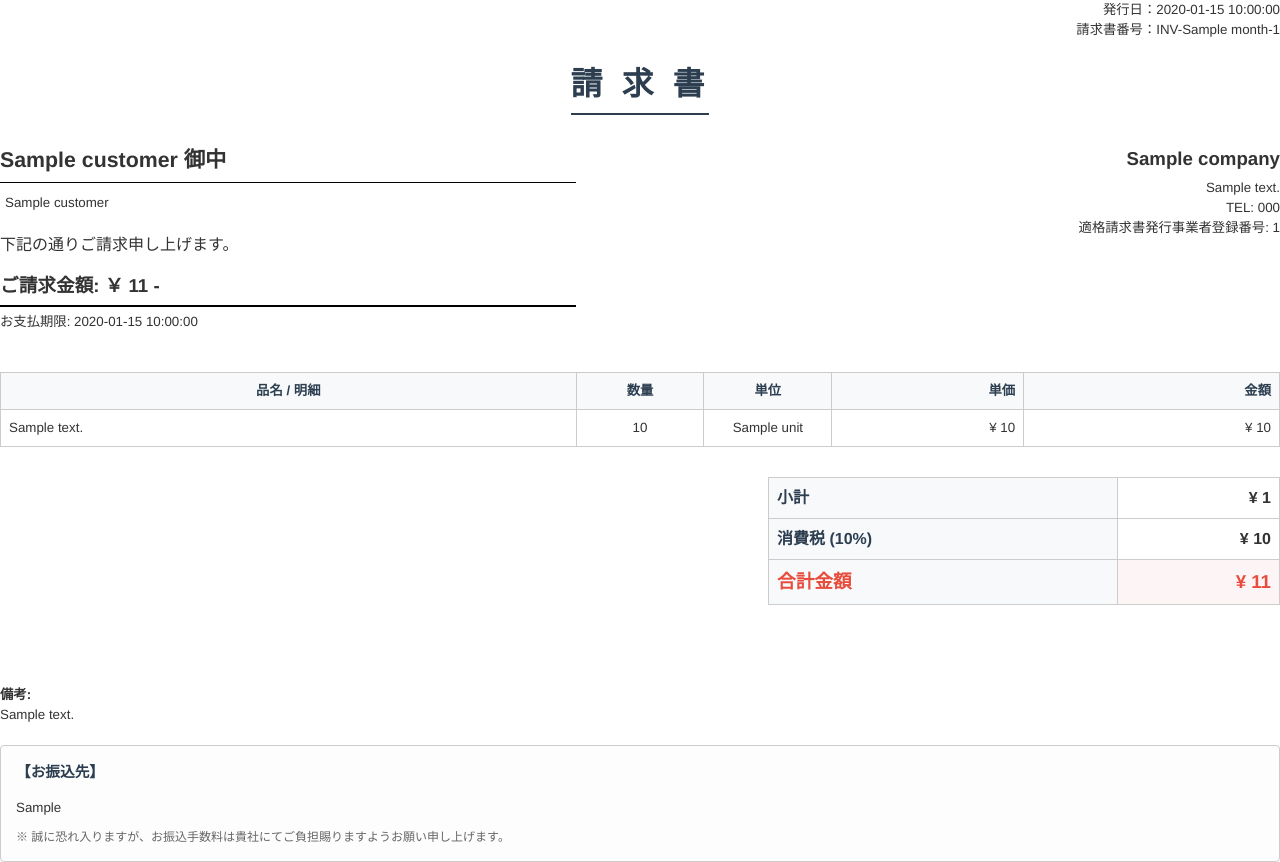
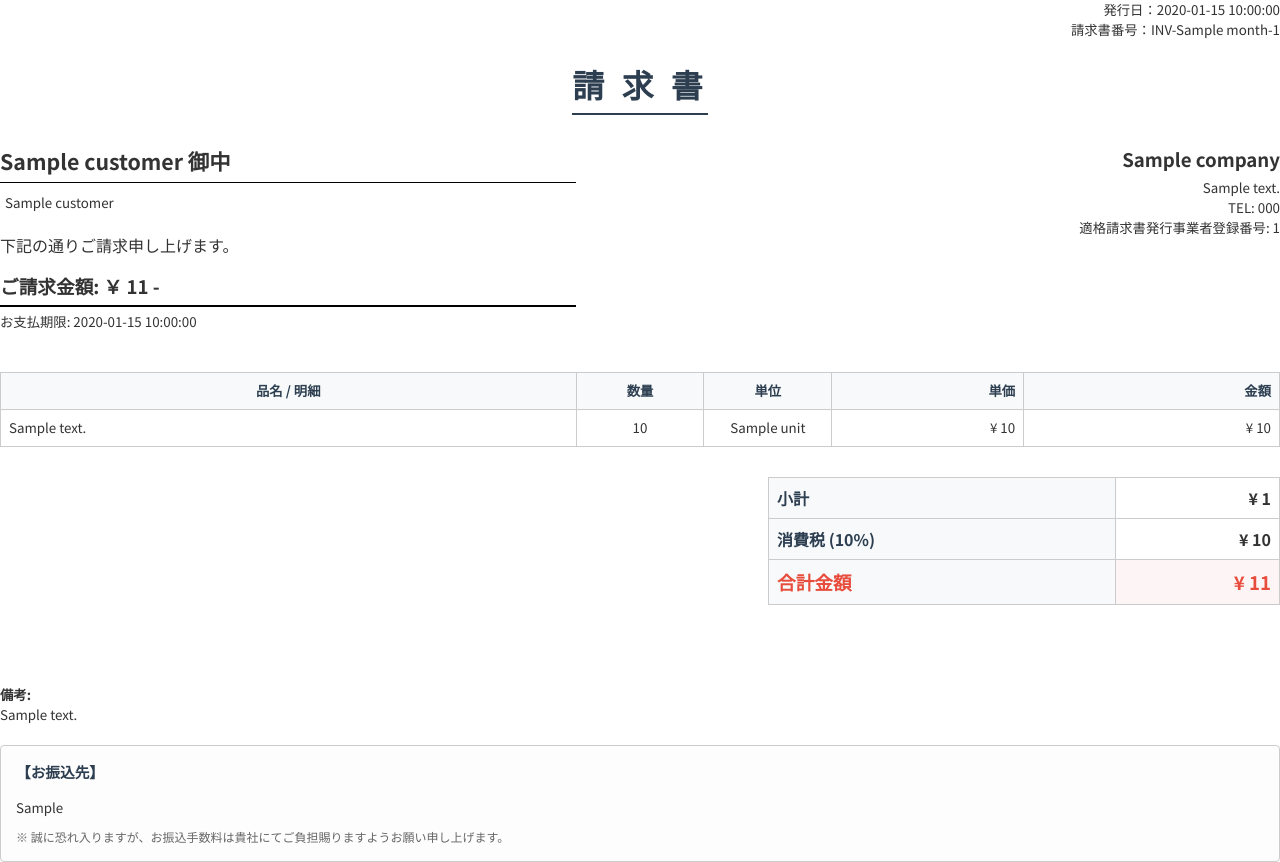
Before and after one commit to spitarmy/volume-tool-ryubee, a Python web app: template ryubee-backend/app/templates/invoice.html in a window 1280 px wide. Run offline with Jinja, Linux system fonts and the light colour scheme; the template is opened without the code that fills it: most values are stand-ins (such as "Sample title", 1, 10 or a date in 2020).

Commit message:
fix: add Japanese fonts for WeasyPrint PDF rendering
- Add Google Fonts (Noto Sans JP) @import to invoice template
- Install fonts-noto-cjk system package on Render build
- Fixes mojibake/squares in generated PDF invoices

```diff
--- a/render.yaml
+++ b/render.yaml
@@ -5,7 +5,7 @@ services:
     env: python
     region: singapore
     rootDir: ryubee-backend
-    buildCommand: "pip install -r requirements.txt"
+    buildCommand: "apt-get update && apt-get install -y fonts-noto-cjk && pip install -r requirements.txt"
     startCommand: "uvicorn app.main:app --host 0.0.0.0 --port 10000"
     envVars:
       - key: DATABASE_URL
--- a/ryubee-backend/app/templates/invoice.html
+++ b/ryubee-backend/app/templates/invoice.html
@@ -5,20 +5,22 @@
     <meta charset="UTF-8">
     <title>請求書</title>
     <style>
+        @import url('https://fonts.googleapis.com/css2?family=Noto+Sans+JP:wght@400;700&display=swap');
+
         @page {
             size: A4;
             margin: 20mm;
 
             @bottom-center {
                 content: counter(page) "/" counter(pages);
-                font-family: sans-serif;
+                font-family: 'Noto Sans JP', sans-serif;
                 font-size: 10pt;
                 color: #555;
             }
         }
 
         body {
-            font-family: "Helvetica Neue", "Hiragino Kaku Gothic ProN", "Yu Gothic", sans-serif;
+            font-family: 'Noto Sans JP', 'Hiragino Kaku Gothic ProN', 'Yu Gothic', sans-serif;
             margin: 0;
             padding: 0;
             color: #333;
```
